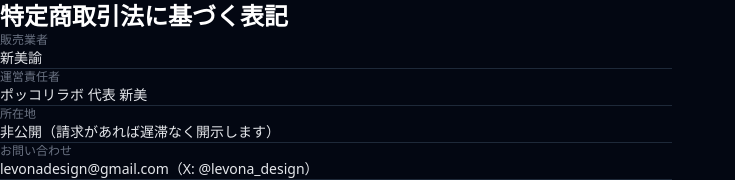
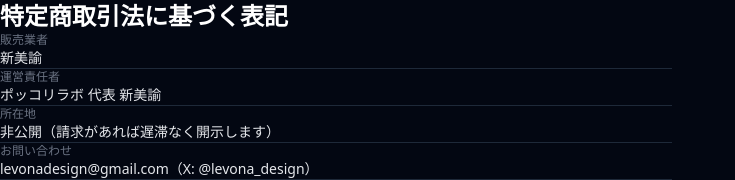
Before and after one commit to pokkori/shunkan-tap, a Next.js app: page /legal in a window 1280 px wide. Shown: the top 180 px of the page, without its empty margins (0-735 px from the left). Built offline with nearby package versions, Linux system fonts and the light colour scheme.

Commit message:
fix: legal page emoji cleanup

```diff
--- a/app/legal/page.tsx
+++ b/app/legal/page.tsx
@@ -2,7 +2,7 @@ import Link from "next/link";
 
 const ITEMS = [
   { label: "販売業者", value: "新美諭" },
-  { label: "運営責任者", value: "ポッコリラボ 代表 新美" },
+  { label: "運営責任者", value: "ポッコリラボ 代表 新美諭" },
   { label: "所在地", value: "非公開（請求があれば遅滞なく開示します）" },
   { label: "お問い合わせ", value: "levonadesign@gmail.com（X: @levona_design）" },
   { label: "サービス内容", value: "瞬感タップは無料でご利用いただけます" },
```
